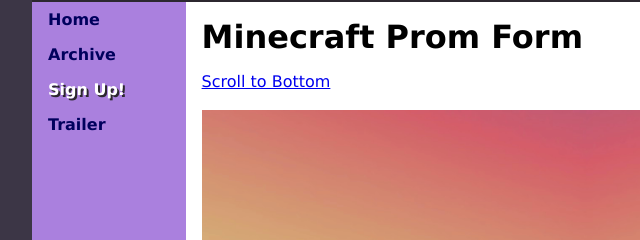
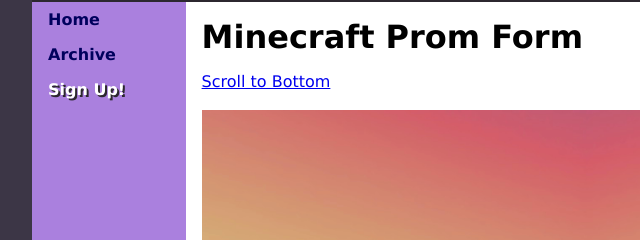
Before and after one commit to talchao/minecraft-prom, a plain HTML site: page form.html in a window 1280 px wide. Shown: the part 205-445 px from the top of the page, 96-736 px from the left. Drawn offline with Linux system fonts and the light colour scheme.

Commit message:
Update form.html

```diff
--- a/form.html
+++ b/form.html
@@ -25,7 +25,6 @@
           <li><a href="index.html">Home</a></li>
           <li><a href="archive.html">Archive</a></li>
           <li><a href="signup.html" id="page">Sign Up!</a></li>
-          <li><a href="https://youtu.be/_7L17uV7DUs?si=uW9Cq1KOk2xROmgA" target="_blank">Trailer</a></li>
       </ul>
     </nav>
   <main>
```
